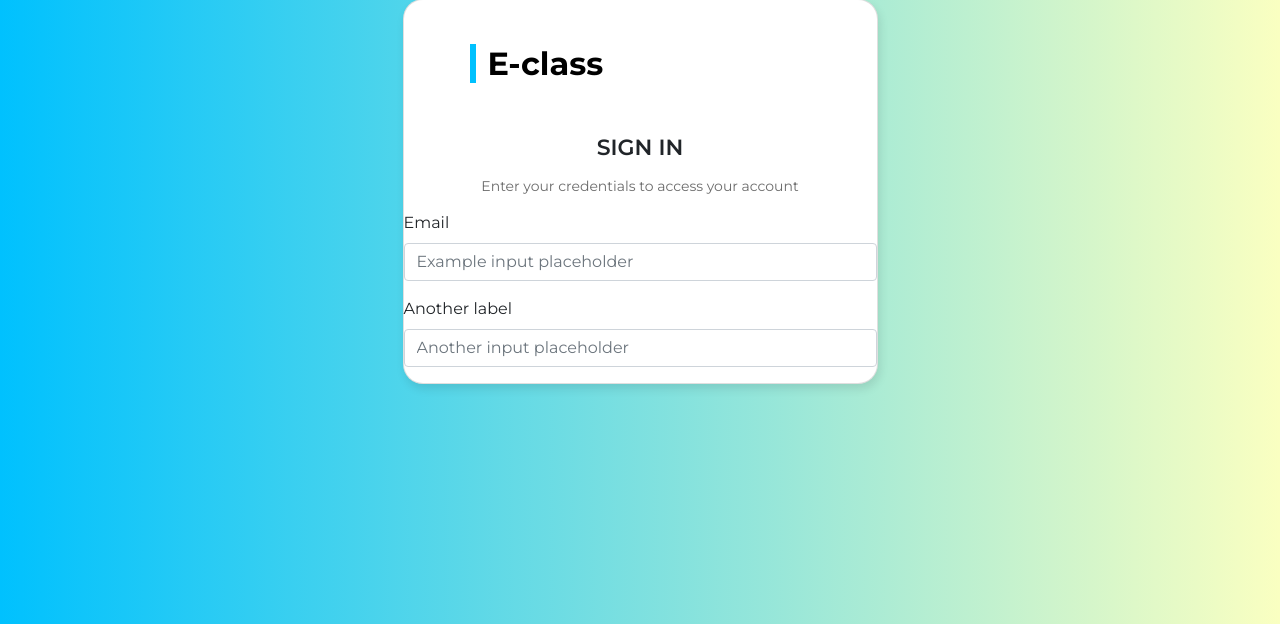
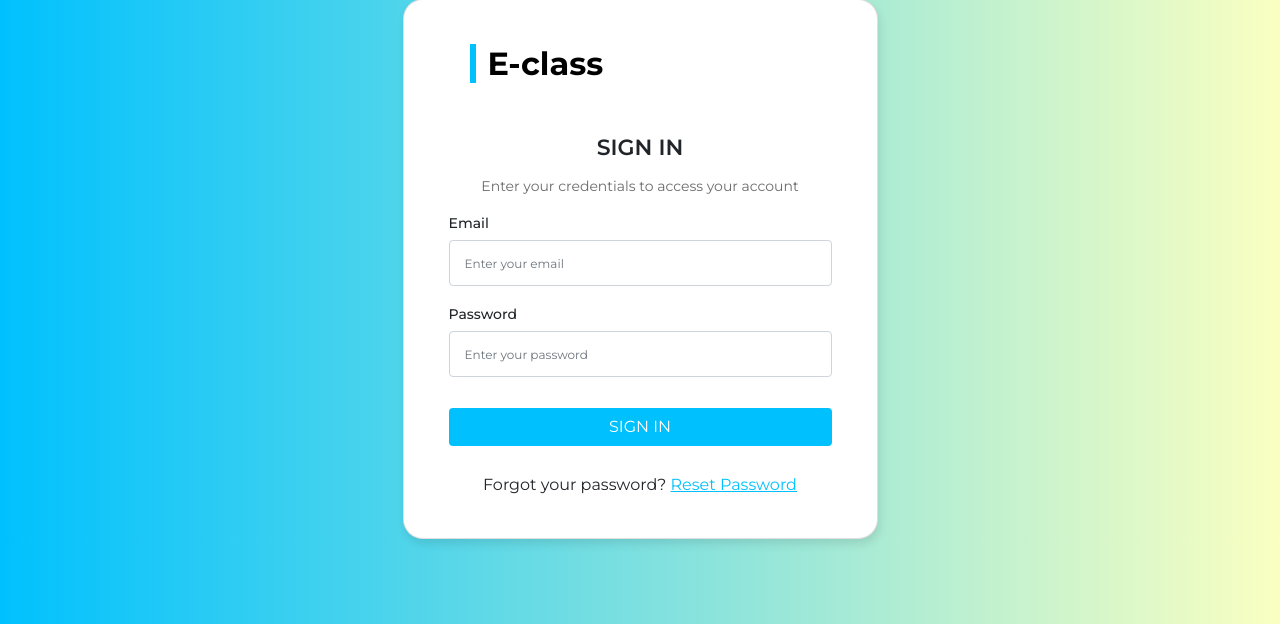
Before and after one commit to hollyufo/E-LEARNING-APPLICATION-V1.0---E-Classe, a PHP site: page /signin.html in a window 1280 px wide. Shown: the part 176-800 px from the top of the page. Run offline with PHP 8.4, Linux system fonts and the light colour scheme.

Commit message:
login page done

```diff
--- a/assets/css/style.css
+++ b/assets/css/style.css
@@ -45,3 +45,38 @@ body{
     text-align: center;
     color: #6C6C6C;
 }
+.form1{
+    max-width: 415px;
+    min-width: 200px;
+    margin-left: 45px;
+    margin-right: 45px;
+}
+.btn-color{
+    margin-top: 15px;
+    background-color: #00C1FE;
+    color: white;
+    width: 100%;
+}
+.cpara2{
+    text-align: center;
+    margin-top: 27px ;
+    margin-bottom: 41px;
+}
+.mylink{
+    color: #00C1FE;
+}
+.labale1{
+    font-style: normal;
+    font-weight: 500;
+    font-size: 14px;
+    line-height: 17px;
+}
+.input1{
+    font-style: normal;
+    font-weight: normal;
+    font-size: 12px;
+    line-height: 15px;
+    padding-top: 15px;
+    padding-bottom: 14px;
+    padding-left: 15px;
+}
--- a/signin.html
+++ b/signin.html
@@ -15,14 +15,18 @@
             <h1 class="ctitle1">E-class</h1>
             <h2 class="ctitile2">SIGN IN</h2>
             <p class="cpara">Enter your credentials to access your account</p>
-            <div class="mb-3">
-                <label for="formGroupExampleInput" class="form-label">Email</label>
-                <input type="text" class="form-control" id="formGroupExampleInput" placeholder="Example input placeholder">
-            </div>
-            <div class="mb-3">
-                <label for="formGroupExampleInput2" class="form-label">Another label</label>
-                <input type="text" class="form-control" id="formGroupExampleInput2" placeholder="Another input placeholder">
-            </div>
+            <form action="" class="form1">
+                <div class="mb-3">
+                    <label for="formGroupExampleInput" class="form-label labale1">Email</label>
+                    <input type="text" class="form-control input1   " id="formGroupExampleInput" placeholder="Enter your email">
+                </div>
+                <div class="mb-3">
+                    <label for="formGroupExampleInput2" class="form-label labale1">Password</label>
+                    <input type="password" class="form-control input1" id="formGroupExampleInput2" placeholder="Enter your password">
+                </div>
+                <button type="button" class="btn btn-color">SIGN IN</button>
+            </form>
+            <p class="cpara2">Forgot your password? <a href="#" class="mylink">Reset Password</a></p>
         </div>
     </div>
 
```
